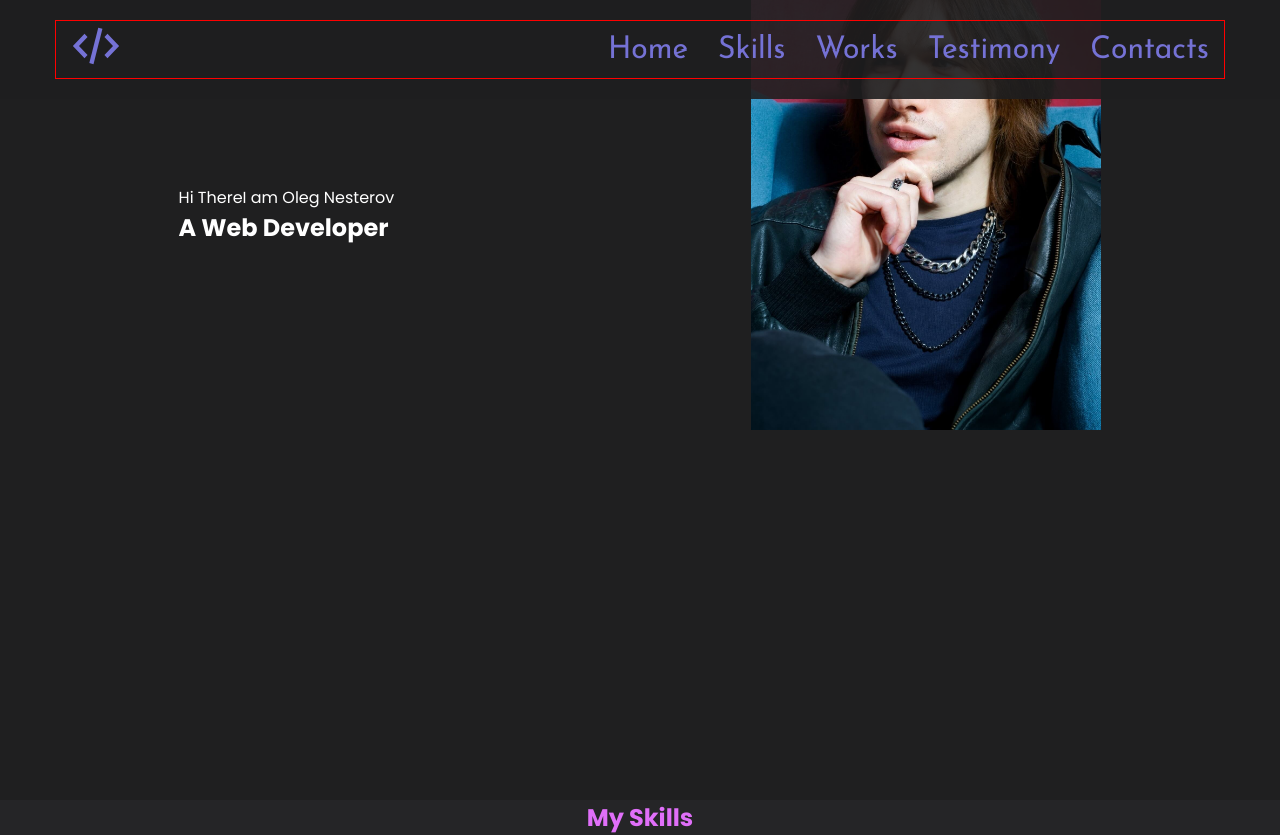
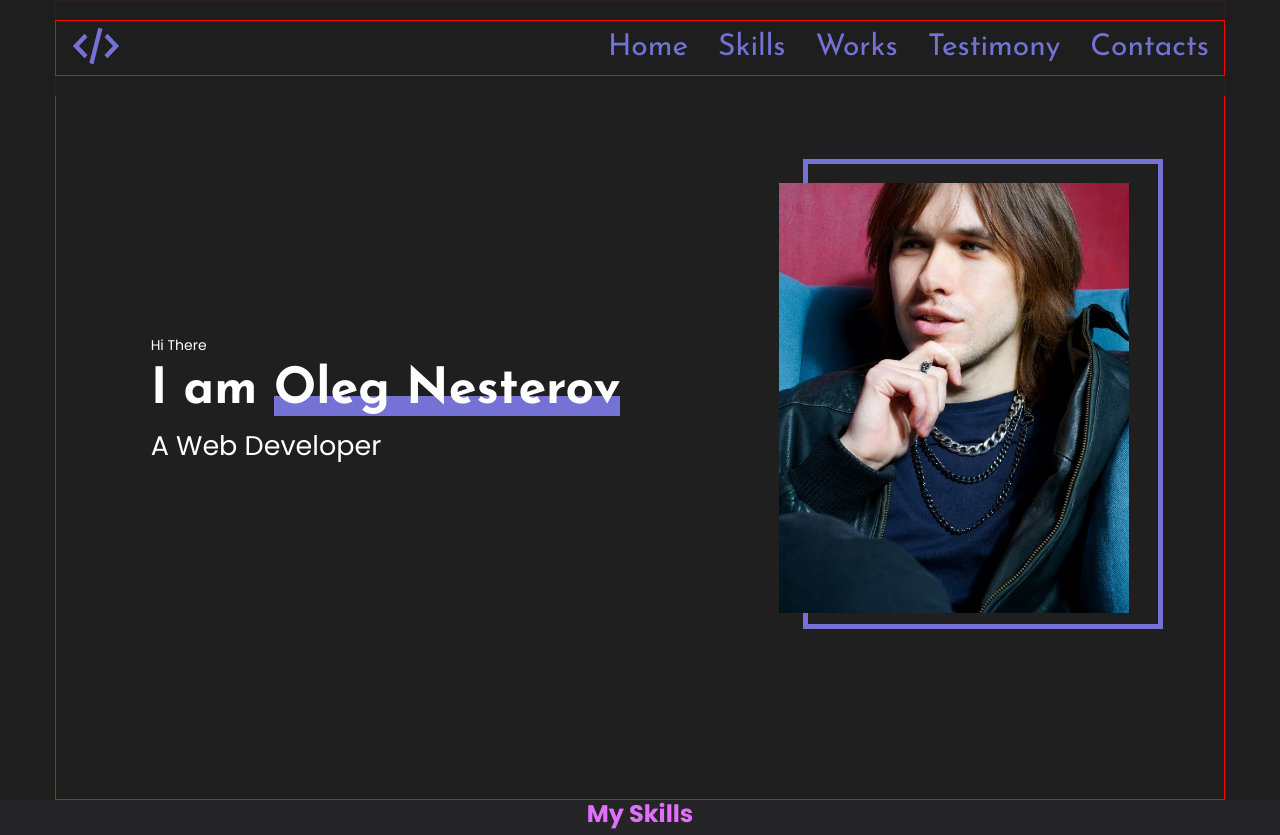
Before and after one commit to Oleg010-web/My-portfolio, a React app: page / in a window 1280 px wide. Shown: the top 835 px of the page. Built offline with nearby package versions, Linux system fonts and the light colour scheme.

Commit message:
Add-styles-to-main-section-working-with-pseudo-elements

```diff
--- a/src/components/FlexWrapper.tsx
+++ b/src/components/FlexWrapper.tsx
@@ -13,4 +13,5 @@ export const FlexWrapper = styled.div<FlexWrapperPropsType>`
   justify-content: ${props => props.justify || "flex-start"};
   align-items: ${props => props.align || "stretch"};
   flex-wrap: ${props => props.wrap || "nowrap"};
+  height: 100%;
 `
--- a/src/layouts/sections/main/Main.tsx
+++ b/src/layouts/sections/main/Main.tsx
@@ -1,18 +1,24 @@
 import styled from 'styled-components'
 import myPhoto from '../../../assets/images/myPhoto.jpg'
 import { FlexWrapper } from '../../../components/FlexWrapper'
+import { Container } from '../../../components/Container'
+import { theme } from '../../../styles/Theme'
 
 export const Main = () => {
   return (
     <StyledMain>
+      <Container>
         <FlexWrapper align={"center"} justify={"space-around"}>
           <div>
-          <span>Hi There</span>
-          <StyledName>I am Oleg Nesterov</StyledName>
+            <Greetings>Hi There</Greetings>
+            <StyledName>I am <span>Oleg Nesterov</span></StyledName>
             <StyledMainTitle>A Web Developer</StyledMainTitle>
           </div>
+          <PhotoStub>
             <StyledPhoto src={myPhoto} alt='' />
+          </PhotoStub>
         </FlexWrapper>
+      </Container>
     </StyledMain>
   )
 }
@@ -21,6 +27,23 @@ export const Main = () => {
 const StyledMain = styled.section`
   min-height: 100vh;
   background-color: #c82d2d;
+  display: flex;
+`
+const PhotoStub = styled.div`
+  position: relative;
+  z-index: 1;
+
+  &::before{
+    content: '';
+    width: 360px;
+    height: 470px;
+    border: 5px solid ${theme.colors.accent};
+
+    position: absolute;
+    top: -24px;
+    left: 24px;
+    z-index: -1;
+  }
 `
 
 const StyledPhoto = styled.img`
@@ -29,9 +52,38 @@ const StyledPhoto = styled.img`
   object-fit: cover;
 `
 const StyledMainTitle = styled.h1`
-
+  font-weight: 400;
+  font-size: 27px;
+  line-height: 40px;
 `
 
-const StyledName = styled.span`
+const Greetings = styled.span`
+  font-size: 14px;
+  font-weight: 400;
+  line-height: 21px;
+`
 
+const StyledName = styled.h2`
+  font-family: 'Josefin Sans';
+  font-weight: 700;
+  font-size: 50px;
+  line-height: 50px;
+  margin: 10px 0;
+
+  span {
+    position: relative;
+    z-index: 1;
+
+    &::before {
+      content: '';
+      display: inline-block;
+      width: 100%;
+      height: 20px;
+      background-color: ${theme.colors.accent};
+
+      position: absolute;
+      bottom: 0;
+      z-index: -1;
+    }
+  }
 `
--- a/src/styles/Global.tsx
+++ b/src/styles/Global.tsx
@@ -18,6 +18,7 @@ export const GlobalStyle = createGlobalStyle`
     -webkit-font-smoothing: antialiased;
     -moz-osx-font-smoothing: grayscale;
     color: ${theme.colors.font};
+    line-height: 1.2;
   }
 
   a {
```
Lines whose indentation alone changed are shown as unchanged.
